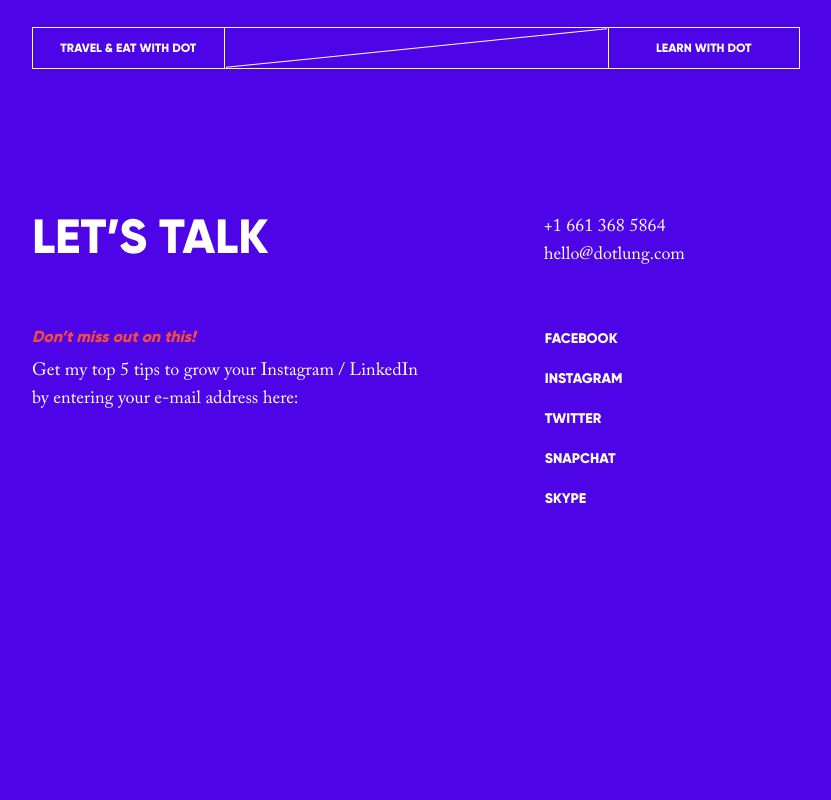
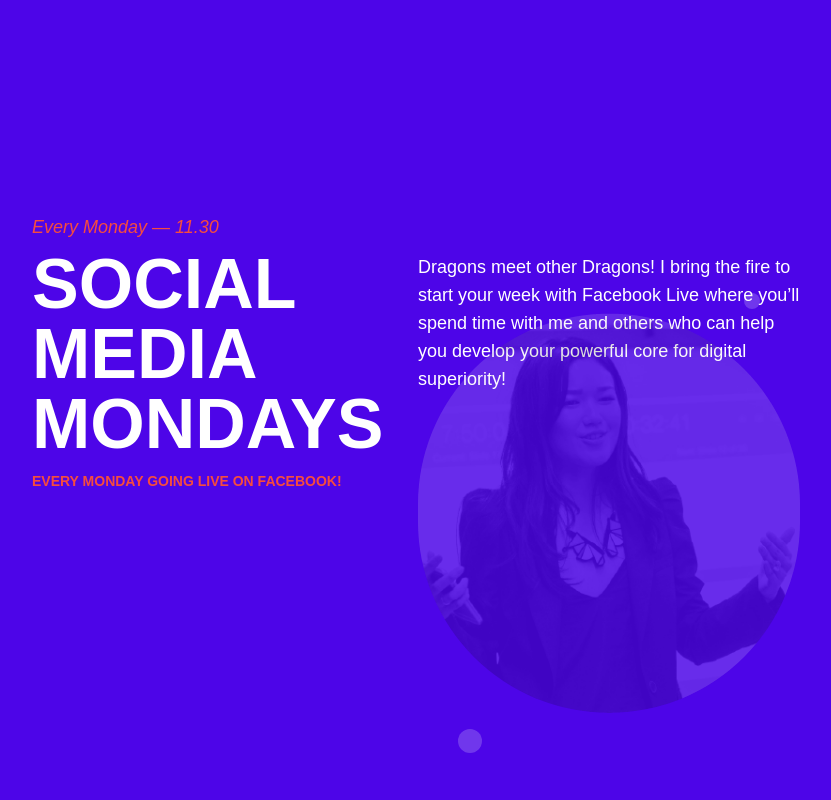
Before and after one commit to ArnabShikder24/dotlung-frontend, a Next.js app: page /learn-with-dot in a window 1280 px wide. Shown: the part 2860-3660 px from the top of the page, without its empty margins (224-1055 px from the left). Before the commit the page ends 3401 px from the top, so only its background shows below. Built offline with nearby package versions, Linux system fonts and the light colour scheme; a web font is replaced by a local one.

Commit message:
learn with dot page added

```diff
--- a/src/app/learn-with-dot/page.tsx
+++ b/src/app/learn-with-dot/page.tsx
@@ -1,6 +1,7 @@
 "use client";
 import { useState } from "react";
 import DotImage from "../../assets/images/work-with-Dot.png";
+import girl1 from "../../assets/images/Asset 1.png";
 import ShapeBg from "../../components/ShapeBg";
 import Image from "next/image";
 import { motion } from "framer-motion";
@@ -84,7 +85,7 @@ const LearnWithDot = () => {
           </div>
         </div>
 
-        <div className="flex items-center justify-center font-gilroy">
+        <div className="flex items-center justify-center font-gilroy mt-32">
           <div className="max-w-3xl flex-1 mx-20 text-xs">
             <div className="relative">
               <div className="border border-white flex w-full">
@@ -120,7 +121,7 @@ const LearnWithDot = () => {
           </div>
         </div>
 
-        <div className="flex items-center justify-center font-gilroy mt-32">
+        <div className="flex items-center justify-center font-gilroy mt-44">
           <div className="max-w-4xl flex-1 mx-20 text-xs">
             <div className="relative">
               <div className="border border-white flex w-full">
@@ -181,6 +182,41 @@ const LearnWithDot = () => {
         </div>
       </div>
 
+      <div className="text-white min-h-screen flex items-center justify-center px-6">
+        <div className="max-w-3xl w-full grid grid-cols-1 md:grid-cols-2 gap-1 items-start">
+          <div className="-mt-10">
+            <p className="text-secondary italic text-lg">Every Monday — 11.30</p>
+            <h1 className="text-5xl md:text-[70px] font-asty font-extrabold mt-2">
+              SOCIAL <br /> MEDIA <br /> MONDAYS
+            </h1>
+            <p className="text-secondary uppercase font-semibold text-sm mt-3">
+              Every Monday going live on Facebook!
+            </p>
+          </div>
+
+          <div className="relative">
+            <p className="text-white text-lg">
+              Dragons meet other Dragons! I bring the fire to start your week with
+              Facebook Live where you’ll spend time with me and others who can
+              help you develop your powerful core for digital superiority!
+            </p>
+            <div className="absolute top-10 right-10 w-4 h-4 bg-white/20 rounded-full"></div>
+            <div className="absolute bottom-10 left-10 w-6 h-6 bg-white/20 rounded-full"></div>
+            <div className="mt-6 md:mt-0 w-full flex justify-end">
+              <div className="relative w-[300px] h-[300px] md:w-[400px] md:h-[400px]">
+                <Image
+                  src={girl1}
+                  alt="Speaker"
+                  layout="fill"
+                  objectFit="cover"
+                  className="rounded-full opacity-80 -mt-20"
+                />
+              </div>
+            </div>
+          </div>
+        </div>
+      </div>
+
       <div className="flex items-center justify-center font-gilroy mt-20 mb-32">
         <div className="max-w-3xl flex-1 mx-20 text-xs">
           <div className="relative">
```
Also changed, not shown: src/assets/images/Asset 1.png (added).
